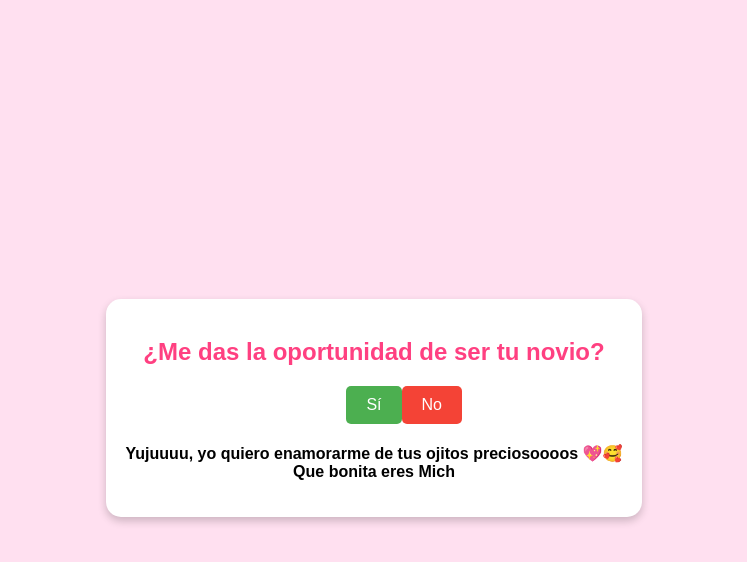
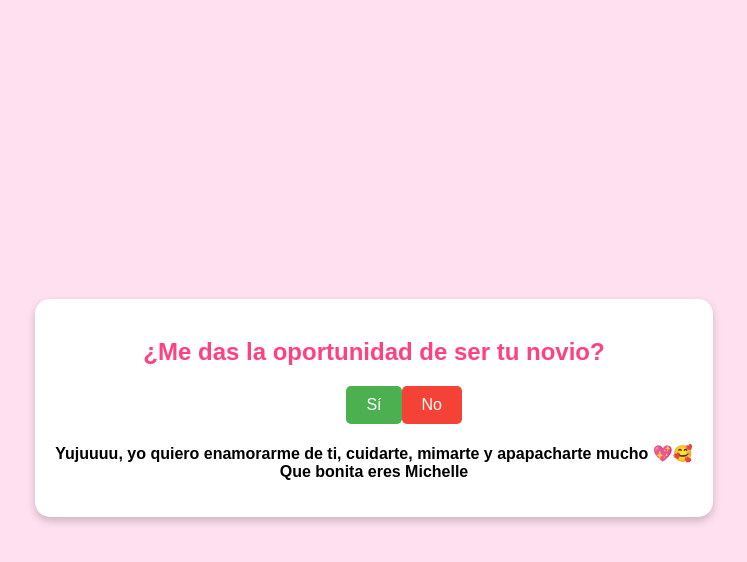
Before and after one commit to hkale11/Invitacion, a plain HTML site: page index.html in a window 1280 px wide. Both pictures are taken after a click on the button "Sí". Shown: the whole page, without its empty margins (266-1013 px from the left). Drawn offline with Linux system fonts and the light colour scheme.

Commit message:
Actualizar index.html

```diff
--- a/index.html
+++ b/index.html
@@ -56,7 +56,7 @@
 
     <script>
         function aceptar() {
-            document.getElementById('mensaje').innerHTML = "Yujuuuu, yo quiero enamorarme de tus ojitos preciosoooos 💖🥰<br>Que bonita eres Mich";
+            document.getElementById('mensaje').innerHTML = "Yujuuuu, yo quiero enamorarme de ti, cuidarte, mimarte y apapacharte mucho 💖🥰<br>Que bonita eres Michelle";
         }
 
         function moverNo() {
```
